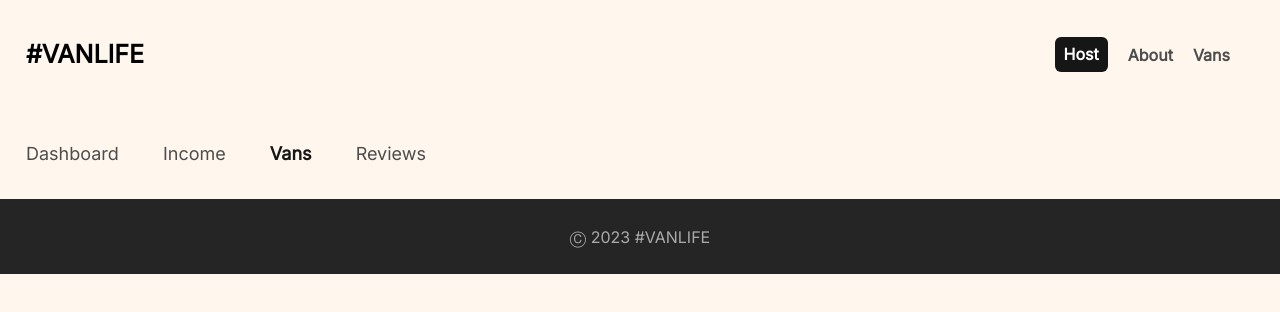
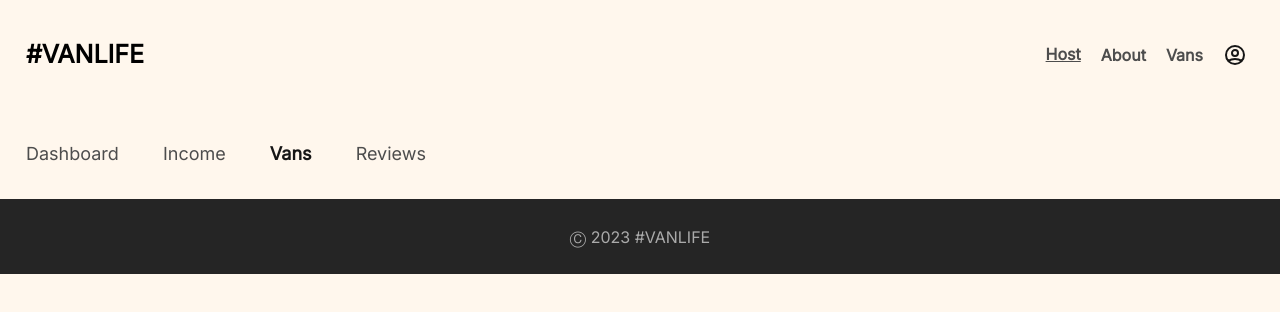
Before and after one commit to MoyosoreCodes/vanlife, a React (Vite) app: page /host/vans in a window 1280 px wide. Shown: the top 312 px of the page. Built offline with nearby package versions, Linux system fonts and the light colour scheme; what miragejs would draw is missing.

Commit message:
adjusting navigations

```diff
--- a/src/components/header/Header.css
+++ b/src/components/header/Header.css
@@ -21,7 +21,7 @@
   justify-content: space-between;
   align-items: center;
   gap: 1.25rem;
-  padding: 0 5px;
+  padding: 0 0.5rem;
 }
 
 .header-container .navigation a {
@@ -36,9 +36,10 @@
 }
 
 .header-container .navigation a.active {
-  color: #fff;
-  background: #161616;
-  padding: 6px 9px;
-  border-radius: 6px;
+  text-decoration: underline;
   line-height: 23px;
 }
+
+.header-container .navigation a.active-icon>svg {
+  fill: white;
+}
--- a/src/components/header/Header.tsx
+++ b/src/components/header/Header.tsx
@@ -8,15 +8,12 @@ export default function Header() {
     { to: "/host", label: "Host" },
     { to: "/about", label: "About" },
     { to: "/vans", label: "Vans" },
-    { to: "/auth/login", label: null, icon: UserIcon },
+    { to: "/auth/login", label: null, icon: <UserIcon /> },
   ]);
 
-  const headerLinks = links.map(({ to, label }, index) => (
-    <NavLink to={to} key={index}>
-      <span>
-        {label}
-        {/* {icon} */}
-      </span>
+  const headerLinks = links.map(({ to, label, icon }, index) => (
+    <NavLink to={to} key={index} className={({ isActive }) => (isActive && icon ? "active-icon" : isActive ? "active" : "")}>
+      {icon ? icon : label}
     </NavLink>
   ));
   return (
```
